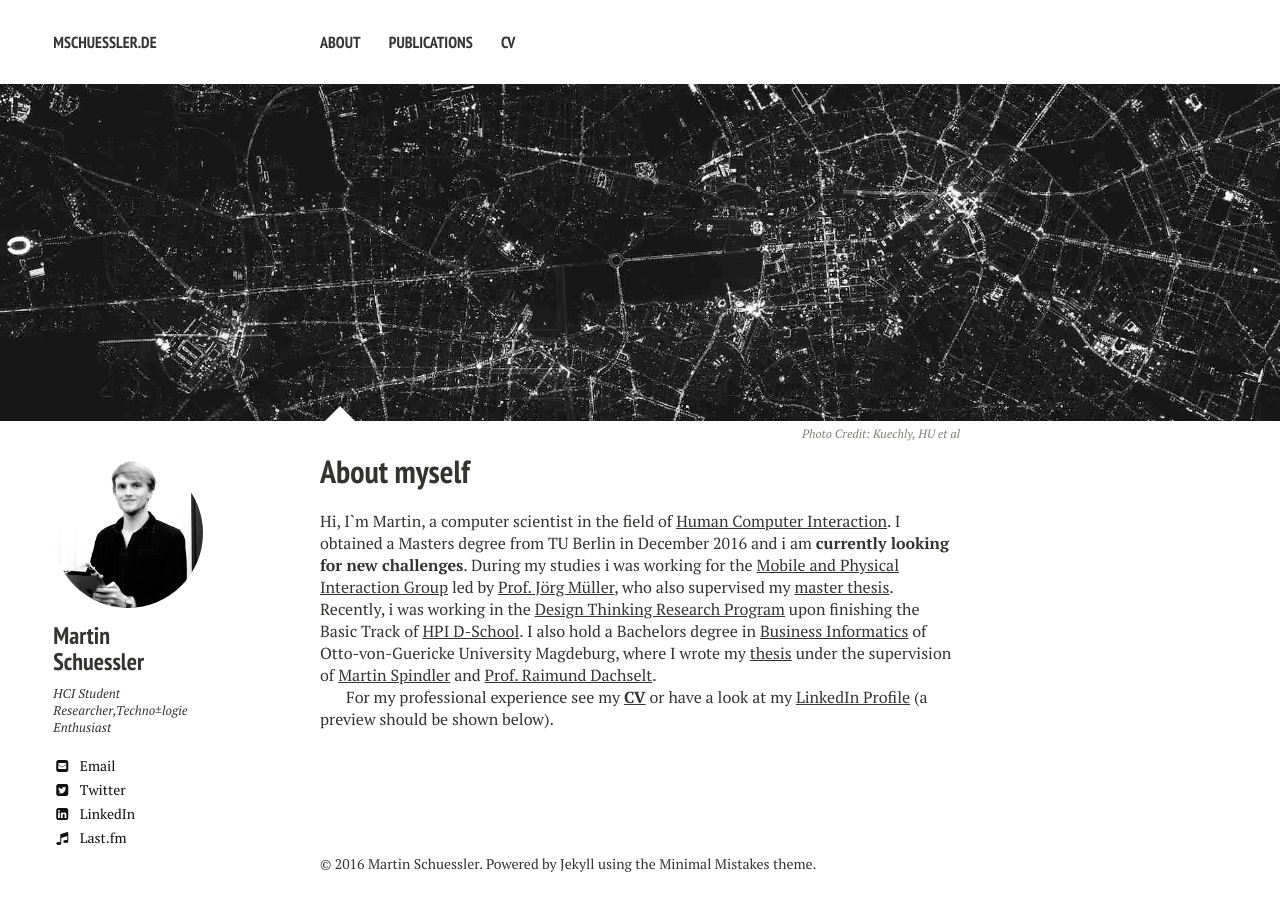
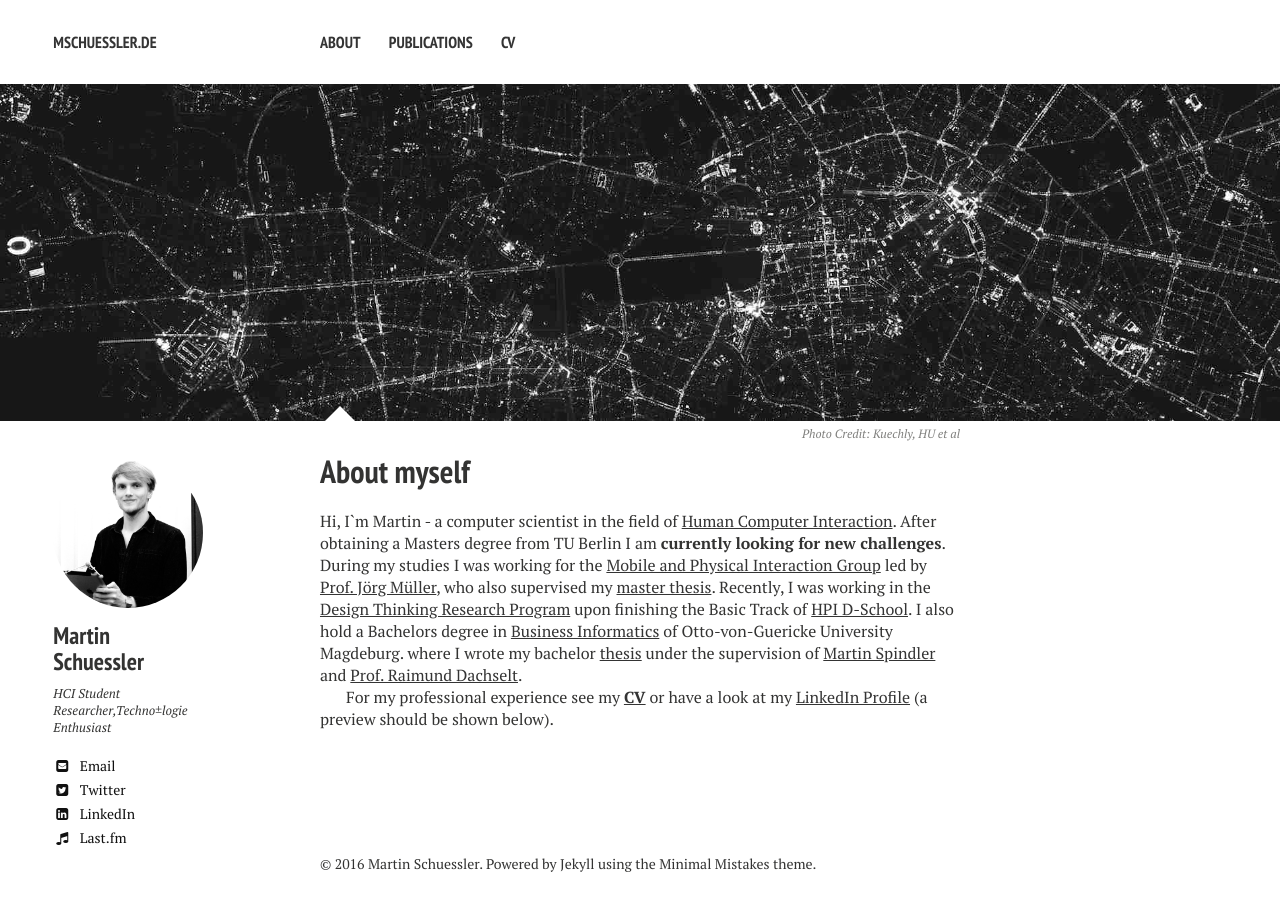
Before and after one commit to mschuessler/mschuessler.github.io, a Jekyll site: the page built from about/index.md, in a window 1280 px wide. Built offline with Jekyll 4.4.1, drawn with Linux system fonts in a browser that asks for light colours; nearby versions of some CDN libraries; comment, search, counter and statistics services are not loaded.

Commit message:
Typos and rephrasing of about me

```diff
--- a/about/index.md
+++ b/about/index.md
@@ -9,11 +9,11 @@ image:
   credit: Kuechly, HU et al
   creditlink: http://www.fu-berlin.de/presse/informationen/fup/2012/fup_12_252/
 ---
-Hi, I`m Martin, a computer scientist in the field of [Human Computer Interaction](http://en.wikipedia.org/wiki/Human–computer_interaction.).
-I obtained a Masters degree from TU Berlin in December 2016 and i am **currently looking for new challenges**.
-During my studies i was working for the [Mobile and Physical Interaction Group](http://www.qu.tu-berlin.de/menue/forschung/gruppen/mobile_physical_interaction/) led by [Prof. Jörg Müller](http://joergmueller.info), who also supervised my [master thesis](/pub/MasterThesis.pdf).
-Recently, i was  working in the [Design Thinking Research Program](https://hpi.de/dtrp/programm/uebersicht.html) upon finishing the Basic Track of [HPI D-School](https://hpi.de/en/school-of-design-thinking/hpi-d-school.html).
-I also hold a Bachelors degree in [Business Informatics](https://farafin.de/studieninteressenten/bachelor/wirtschaftsinformatik) of Otto-von-Guericke University Magdeburg, where I wrote my [thesis](/pub/BachelorThesis.pdf) under the supervision of [Martin Spindler](https://isgwww.cs.uni-magdeburg.de/isg/spindler.html) and [Prof. Raimund Dachselt](http://mt.inf.tu-dresden.de/~dachselt/).
+Hi, I`m Martin - a computer scientist in the field of [Human Computer Interaction](http://en.wikipedia.org/wiki/Human–computer_interaction.).
+After obtaining a Masters degree from TU Berlin I am **currently looking for new challenges**.
+During my studies I was working for the [Mobile and Physical Interaction Group](http://www.qu.tu-berlin.de/menue/forschung/gruppen/mobile_physical_interaction/) led by [Prof. Jörg Müller](http://joergmueller.info), who also supervised my [master thesis](/pub/MasterThesis.pdf).
+Recently, I was  working in the [Design Thinking Research Program](https://hpi.de/dtrp/programm/uebersicht.html) upon finishing the Basic Track of [HPI D-School](https://hpi.de/en/school-of-design-thinking/hpi-d-school.html).
+I also hold a Bachelors degree in [Business Informatics](https://farafin.de/studieninteressenten/bachelor/wirtschaftsinformatik) of Otto-von-Guericke University Magdeburg. where I wrote my bachelor [thesis](/pub/BachelorThesis.pdf) under the supervision of [Martin Spindler](https://isgwww.cs.uni-magdeburg.de/isg/spindler.html) and [Prof. Raimund Dachselt](http://mt.inf.tu-dresden.de/~dachselt/).
 
 For my professional experience see my [**CV**](/images/CV_web.pdf) or have a look at my [LinkedIn Profile](https://www.linkedin.com/in/schuesslerm) (a preview should be shown below).
 
```
